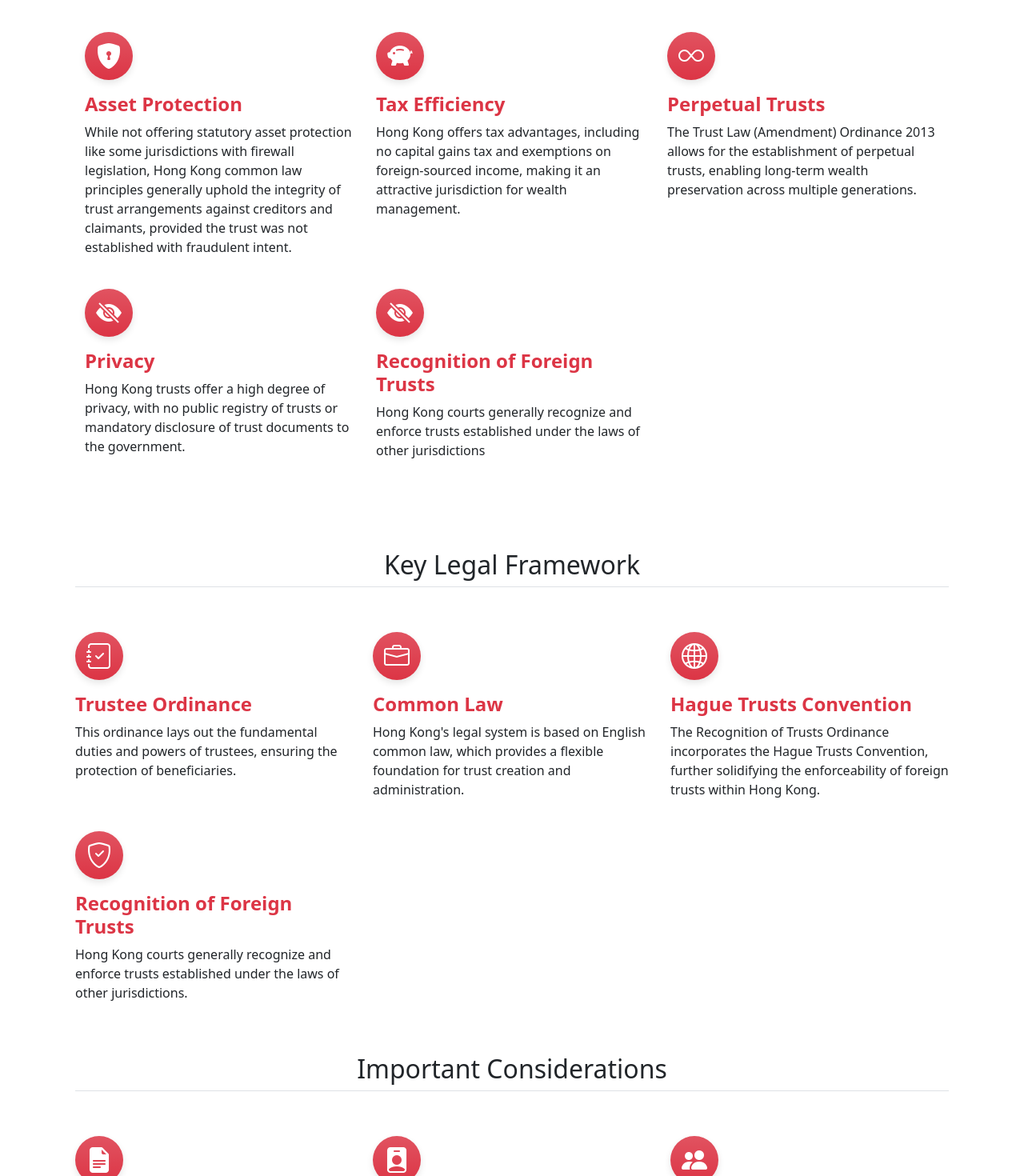
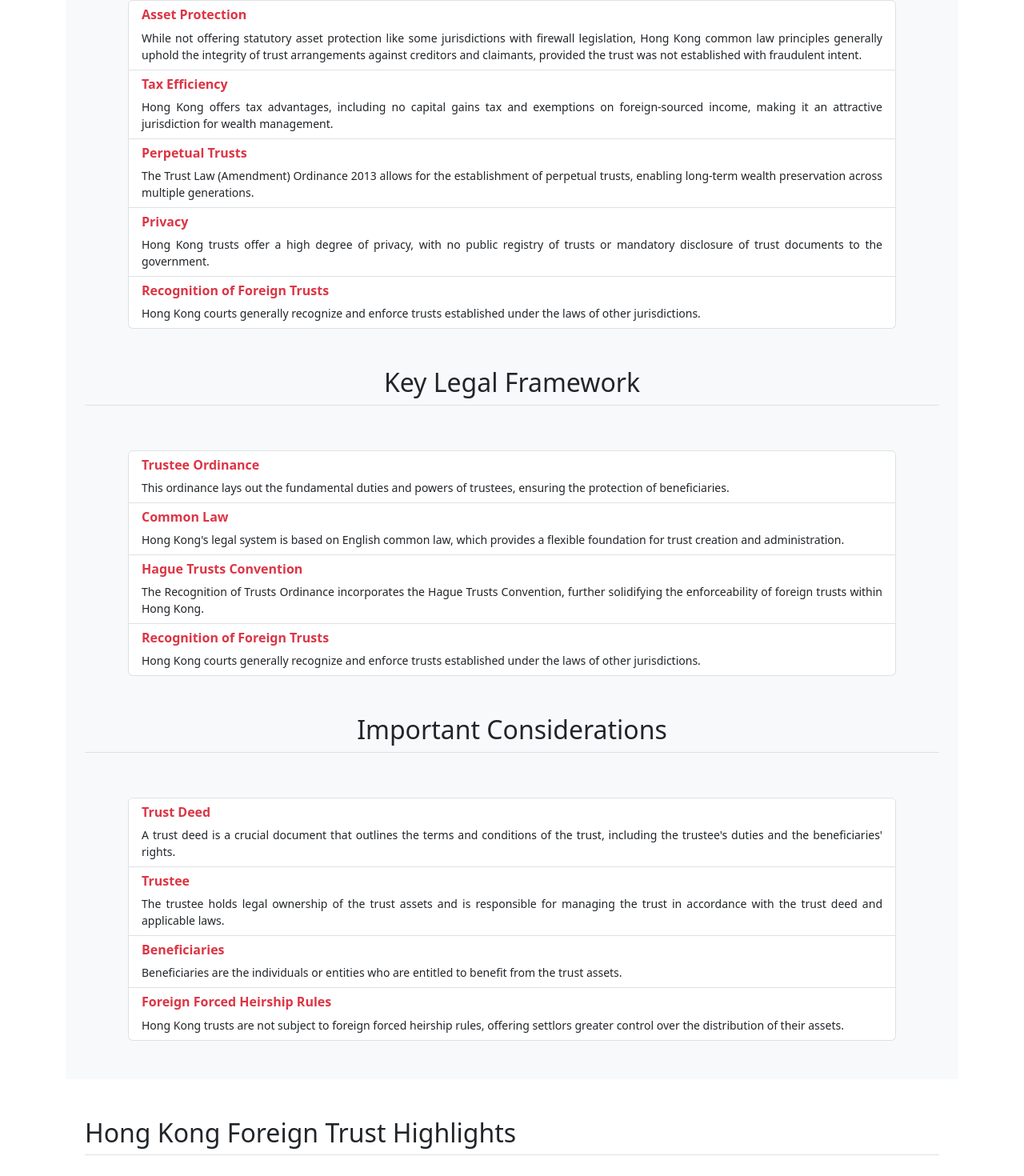
Before and after one commit to WhitelightningDev/hongkongtrust, an Angular app: page / in a window 1280 px wide. Shown: the part 678-2148 px from the top of the page at 80% size. Built offline with nearby package versions, Linux system fonts and the light colour scheme.

Commit message:
`Refactored welcome page HTML with updated layout and content`

```diff
--- a/src/app/pages/welcomepage/welcomepage.html
+++ b/src/app/pages/welcomepage/welcomepage.html
@@ -1,12 +1,11 @@
-
-
 <!-- Hero Banner Section -->
 <div class="container col-xxl-8 px-4 ">
   <div class="d-flex justify-content-center align-items-center mt-5 mb-3">
     <img class="rounded-4" src="hongkonglogo.png" width="120px" alt="Hong Kong Logo">
   </div>
   <div class="row flex-lg-row-reverse align-items-center g-5 ">
-    <h2 class="fw-bold text-danger text-center border-bottom lh-1 mb-3">Application to Set Up a Hong Kong Foreign Trust</h2>
+    <h2 class="fw-bold text-danger text-center border-bottom lh-1 mb-3">Application to Set Up a Hong Kong Foreign Trust
+    </h2>
     <div class="col-10 col-sm-8 col-lg-6">
       <img src="/HK-Banner-main.webp" class="d-block mx-lg-auto img-fluid rounded shadow-sm" alt="Bootstrap Themes"
         width="700" height="500" loading="lazy">
@@ -25,195 +24,118 @@
 </div>
 
 <!-- Main Container -->
-<div class="container ">
+<div class="container mt-2 ">
 
-  <div class="container px-4 py-5" id="featured-3">
+  <!-- Shared styling applied to all sections -->
+<div class="container-fluid px-4 mt-2 bg-light" id="featured-3">
   <h2 class="pb-2 border-bottom text-center">Key Benefits of a Hong Kong Trust</h2>
-    <div class="row g-4 py-5 row-cols-1 row-cols-lg-3">
-
-      <!-- Asset Protection -->
-      <div class="feature col">
-        <div
-          class="feature-icon d-inline-flex align-items-center justify-content-center text-bg-danger bg-gradient fs-2 mb-3">
-          <i class="bi bi-shield-lock-fill"></i>
-        </div>
-        <h3 class="fs-4 fw-bold text-danger">Asset Protection</h3>
-        <p>
-          While not offering statutory asset protection like some jurisdictions with firewall legislation, Hong Kong
-          common law principles generally uphold the integrity of trust arrangements against creditors and claimants,
-          provided the trust was not established with fraudulent intent.
+  <div class="d-flex flex-column flex-md-row p-4 gap-4 py-md-5 align-items-center justify-content-center w-100">
+    <div class="list-group w-100" style="max-width: 960px;">
+      <div class="list-group-item">
+        <h6 class="mb-2 fw-bold text-danger">Asset Protection</h6>
+        <p class="mb-0 small" style="text-align: justify;">
+          While not offering statutory asset protection like some jurisdictions with firewall legislation,
+          Hong Kong common law principles generally uphold the integrity of trust arrangements against
+          creditors and claimants, provided the trust was not established with fraudulent intent.
         </p>
       </div>
-
-      <!-- Tax Efficiency -->
-      <div class="feature col">
-        <div
-          class="feature-icon d-inline-flex align-items-center justify-content-center text-bg-danger bg-gradient fs-2 mb-3">
-          <i class="bi bi-piggy-bank-fill"></i>
-        </div>
-        <h3 class="fs-4 fw-bold text-danger">Tax Efficiency</h3>
-        <p>
-          Hong Kong offers tax advantages, including no capital gains tax and exemptions on foreign-sourced income,
-          making it an attractive jurisdiction for wealth management.
+      <div class="list-group-item">
+        <h6 class="mb-2 fw-bold text-danger">Tax Efficiency</h6>
+        <p class="mb-0 small" style="text-align: justify;">
+          Hong Kong offers tax advantages, including no capital gains tax and exemptions on foreign-sourced
+          income, making it an attractive jurisdiction for wealth management.
         </p>
       </div>
-
-      <!-- Perpetual Trusts -->
-      <div class="feature col">
-        <div
-          class="feature-icon d-inline-flex align-items-center justify-content-center text-bg-danger bg-gradient fs-2 mb-3">
-          <i class="bi bi-infinity"></i>
-        </div>
-        <h3 class="fs-4 fw-bold text-danger">Perpetual Trusts</h3>
-        <p>
-          The Trust Law (Amendment) Ordinance 2013 allows for the establishment of perpetual trusts, enabling long-term
-          wealth preservation across multiple generations.
+      <div class="list-group-item">
+        <h6 class="mb-2 fw-bold text-danger">Perpetual Trusts</h6>
+        <p class="mb-0 small" style="text-align: justify;">
+          The Trust Law (Amendment) Ordinance 2013 allows for the establishment of perpetual trusts,
+          enabling long-term wealth preservation across multiple generations.
         </p>
       </div>
-
-      <!-- Privacy -->
-      <div class="feature col">
-        <div
-          class="feature-icon d-inline-flex align-items-center justify-content-center text-bg-danger bg-gradient fs-2 mb-3">
-          <i class="bi bi-eye-slash-fill"></i>
-        </div>
-        <h3 class="fs-4 fw-bold text-danger">Privacy</h3>
-        <p>
-          Hong Kong trusts offer a high degree of privacy, with no public registry of trusts or mandatory disclosure of
-          trust documents to the government.
+      <div class="list-group-item">
+        <h6 class="mb-2 fw-bold text-danger">Privacy</h6>
+        <p class="mb-0 small" style="text-align: justify;">
+          Hong Kong trusts offer a high degree of privacy, with no public registry of trusts or mandatory
+          disclosure of trust documents to the government.
         </p>
       </div>
-
-      <div class="feature col">
-        <div
-          class="feature-icon d-inline-flex align-items-center justify-content-center text-bg-danger bg-gradient fs-2 mb-3">
-          <i class="bi bi-eye-slash-fill"></i>
+      <div class="list-group-item">
+        <h6 class="mb-2 fw-bold text-danger">Recognition of Foreign Trusts</h6>
+        <p class="mb-0 small" style="text-align: justify;">
+          Hong Kong courts generally recognize and enforce trusts established under the laws of other jurisdictions.
+        </p>
       </div>
-        <h3 class="fs-4 fw-bold text-danger">Recognition of Foreign Trusts</h3>
-        <p>
-          Hong Kong courts generally recognize and enforce trusts established under the laws of other jurisdictions </p>
     </div>
   </div>
 </div>
 
-
-
-
-  <div class="container " id="featured-3">
+<!-- Key Legal Framework -->
+<div class="container-fluid px-4 bg-light" id="featured-3">
   <h2 class="pb-2 border-bottom text-center">Key Legal Framework</h2>
-  <div class="row g-4 py-5 row-cols-1 row-cols-lg-3">
-
-    <!-- Trustee Ordinance -->
-    <div class="feature col">
-      <div
-        class="feature-icon d-inline-flex align-items-center justify-content-center text-bg-danger bg-gradient fs-2 mb-3">
-        <i class="bi bi-journal-check"></i>
-      </div>
-      <h3 class="fs-4 fw-bold text-danger">Trustee Ordinance</h3>
-      <p>
+  <div class="d-flex flex-column flex-md-row p-4 gap-4 py-md-5 align-items-center justify-content-center w-100">
+    <div class="list-group w-100" style="max-width: 960px;">
+      <div class="list-group-item">
+        <h6 class="mb-2 fw-bold text-danger">Trustee Ordinance</h6>
+        <p class="mb-0 small" style="text-align: justify;">
           This ordinance lays out the fundamental duties and powers of trustees, ensuring the protection of beneficiaries.
         </p>
       </div>
-
-    <!-- Common Law -->
-    <div class="feature col">
-      <div
-        class="feature-icon d-inline-flex align-items-center justify-content-center text-bg-danger bg-gradient fs-2 mb-3">
-        <i class="bi bi-briefcase"></i>
-      </div>
-      <h3 class="fs-4 fw-bold text-danger">Common Law</h3>
-      <p>
-        Hong Kong's legal system is based on English common law, which provides a flexible foundation for trust
-        creation and administration.
+      <div class="list-group-item">
+        <h6 class="mb-2 fw-bold text-danger">Common Law</h6>
+        <p class="mb-0 small" style="text-align: justify;">
+          Hong Kong's legal system is based on English common law, which provides a flexible foundation for trust creation and administration.
         </p>
       </div>
-
-    <!-- Hague Trusts Convention -->
-    <div class="feature col">
-      <div
-        class="feature-icon d-inline-flex align-items-center justify-content-center text-bg-danger bg-gradient fs-2 mb-3">
-        <i class="bi bi-globe2"></i>
-      </div>
-      <h3 class="fs-4 fw-bold text-danger">Hague Trusts Convention</h3>
-      <p>
-        The Recognition of Trusts Ordinance incorporates the Hague Trusts Convention, further solidifying the
-        enforceability of foreign trusts within Hong Kong.
+      <div class="list-group-item">
+        <h6 class="mb-2 fw-bold text-danger">Hague Trusts Convention</h6>
+        <p class="mb-0 small" style="text-align: justify;">
+          The Recognition of Trusts Ordinance incorporates the Hague Trusts Convention, further solidifying the enforceability of foreign trusts within Hong Kong.
         </p>
       </div>
-
-    <!-- Recognition of Foreign Trusts -->
-    <div class="feature col">
-      <div
-        class="feature-icon d-inline-flex align-items-center justify-content-center text-bg-danger bg-gradient fs-2 mb-3">
-        <i class="bi bi-shield-check"></i>
-      </div>
-      <h3 class="fs-4 fw-bold text-danger">Recognition of Foreign Trusts</h3>
-      <p>
+      <div class="list-group-item">
+        <h6 class="mb-2 fw-bold text-danger">Recognition of Foreign Trusts</h6>
+        <p class="mb-0 small" style="text-align: justify;">
           Hong Kong courts generally recognize and enforce trusts established under the laws of other jurisdictions.
         </p>
       </div>
-
+    </div>
   </div>
 </div>
 
-
- <div class="container " id="featured-3">
+<!-- Important Considerations -->
+<div class="container-fluid px-4  bg-light" id="featured-3">
   <h2 class="pb-2 border-bottom text-center">Important Considerations</h2>
-  <div class="row g-4 py-5 row-cols-1 row-cols-lg-3">
-
-    <!-- Trust Deed -->
-    <div class="feature col">
-      <div
-        class="feature-icon d-inline-flex align-items-center justify-content-center text-bg-danger bg-gradient fs-2 mb-3">
-        <i class="bi bi-file-earmark-text-fill"></i>
-      </div>
-      <h3 class="fs-4 fw-bold text-danger">Trust Deed</h3>
-      <p>
-        A trust deed is a crucial document that outlines the terms and conditions of the trust, including the
-        trustee's duties and the beneficiaries' rights.
+  <div class="d-flex flex-column flex-md-row p-4 gap-4 py-md-5 align-items-center justify-content-center w-100">
+    <div class="list-group w-100" style="max-width: 960px;">
+      <div class="list-group-item">
+        <h6 class="mb-2 fw-bold text-danger">Trust Deed</h6>
+        <p class="mb-0 small" style="text-align: justify;">
+          A trust deed is a crucial document that outlines the terms and conditions of the trust, including the trustee's duties and the beneficiaries' rights.
         </p>
       </div>
-
-    <!-- Trustee -->
-    <div class="feature col">
-      <div
-        class="feature-icon d-inline-flex align-items-center justify-content-center text-bg-danger bg-gradient fs-2 mb-3">
-        <i class="bi bi-person-badge-fill"></i>
-      </div>
-      <h3 class="fs-4 fw-bold text-danger">Trustee</h3>
-      <p>
-        The trustee holds legal ownership of the trust assets and is responsible for managing the trust in accordance
-        with the trust deed and applicable laws.
+      <div class="list-group-item">
+        <h6 class="mb-2 fw-bold text-danger">Trustee</h6>
+        <p class="mb-0 small" style="text-align: justify;">
+          The trustee holds legal ownership of the trust assets and is responsible for managing the trust in accordance with the trust deed and applicable laws.
         </p>
       </div>
-
-    <!-- Beneficiaries -->
-    <div class="feature col">
-      <div
-        class="feature-icon d-inline-flex align-items-center justify-content-center text-bg-danger bg-gradient fs-2 mb-3">
-        <i class="bi bi-people-fill"></i>
-      </div>
-      <h3 class="fs-4 fw-bold text-danger">Beneficiaries</h3>
-      <p>
+      <div class="list-group-item">
+        <h6 class="mb-2 fw-bold text-danger">Beneficiaries</h6>
+        <p class="mb-0 small" style="text-align: justify;">
           Beneficiaries are the individuals or entities who are entitled to benefit from the trust assets.
         </p>
       </div>
-
-    <!-- Foreign Forced Heirship Rules -->
-    <div class="feature col">
-      <div
-        class="feature-icon d-inline-flex align-items-center justify-content-center text-bg-danger bg-gradient fs-2 mb-3">
-        <i class="bi bi-cone-striped"></i>
-      </div>
-      <h3 class="fs-4 fw-bold text-danger">Foreign Forced Heirship Rules</h3>
-      <p>
-        Hong Kong trusts are not subject to foreign forced heirship rules, offering settlors greater control over the
-        distribution of their assets.
+      <div class="list-group-item">
+        <h6 class="mb-2 fw-bold text-danger">Foreign Forced Heirship Rules</h6>
+        <p class="mb-0 small" style="text-align: justify;">
+          Hong Kong trusts are not subject to foreign forced heirship rules, offering settlors greater control over the distribution of their assets.
         </p>
       </div>
-
     </div>
   </div>
+</div>
+
 
 
 
@@ -303,7 +225,8 @@
             </div>
             <div class="card-text">
               <p class="mb-0 small">
-              A qualified legal expert has drafted the trust deed to ensure the settlor retains optimal control over the
+                A qualified legal expert has drafted the trust deed to ensure the settlor retains optimal control over
+                the
                 trust, while also aiming to minimise potential tax exposure for the trust itself, its trustees, and its
                 beneficiaries.
               </p>
```
Lines whose indentation alone changed are shown as unchanged.
